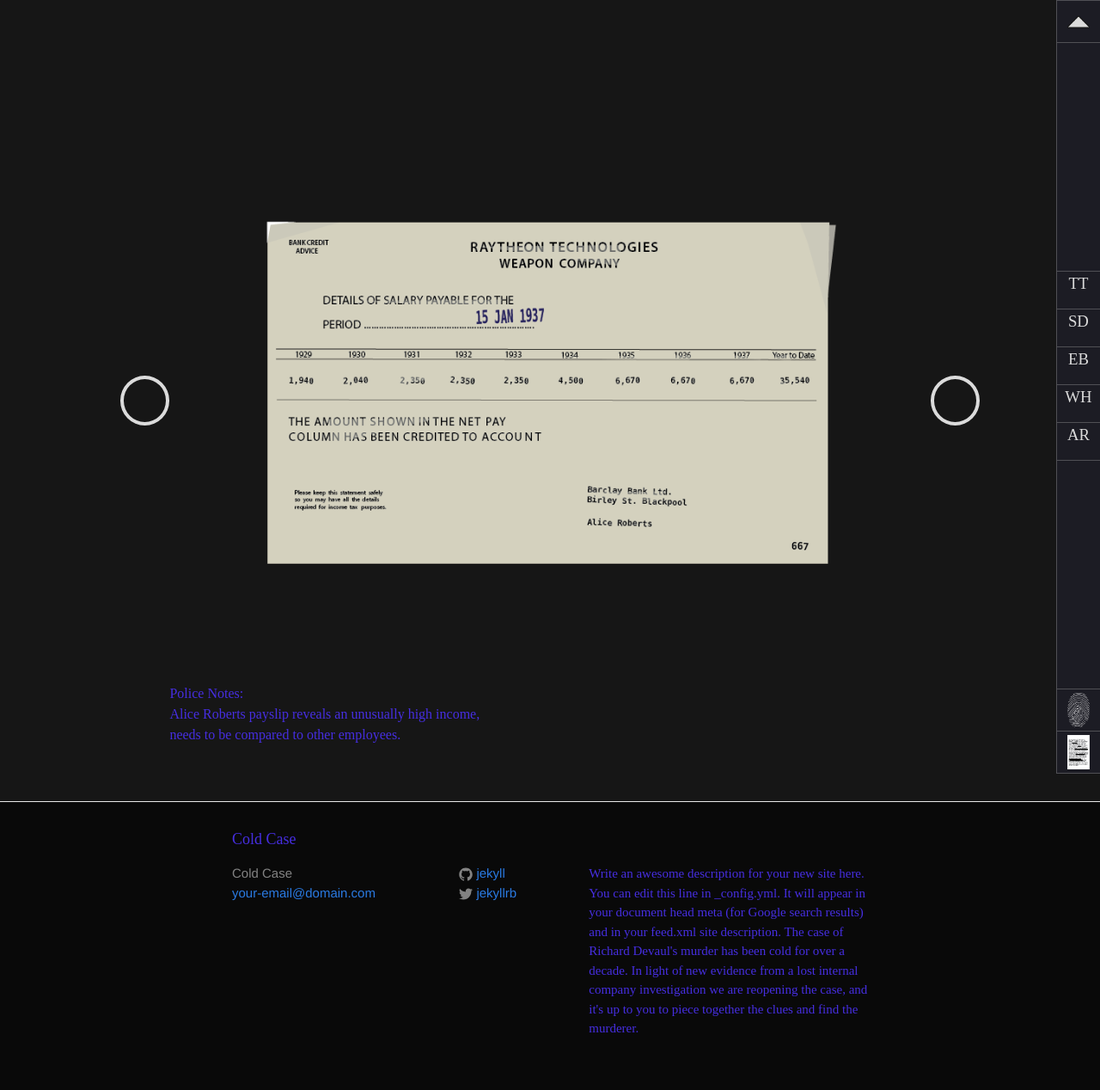
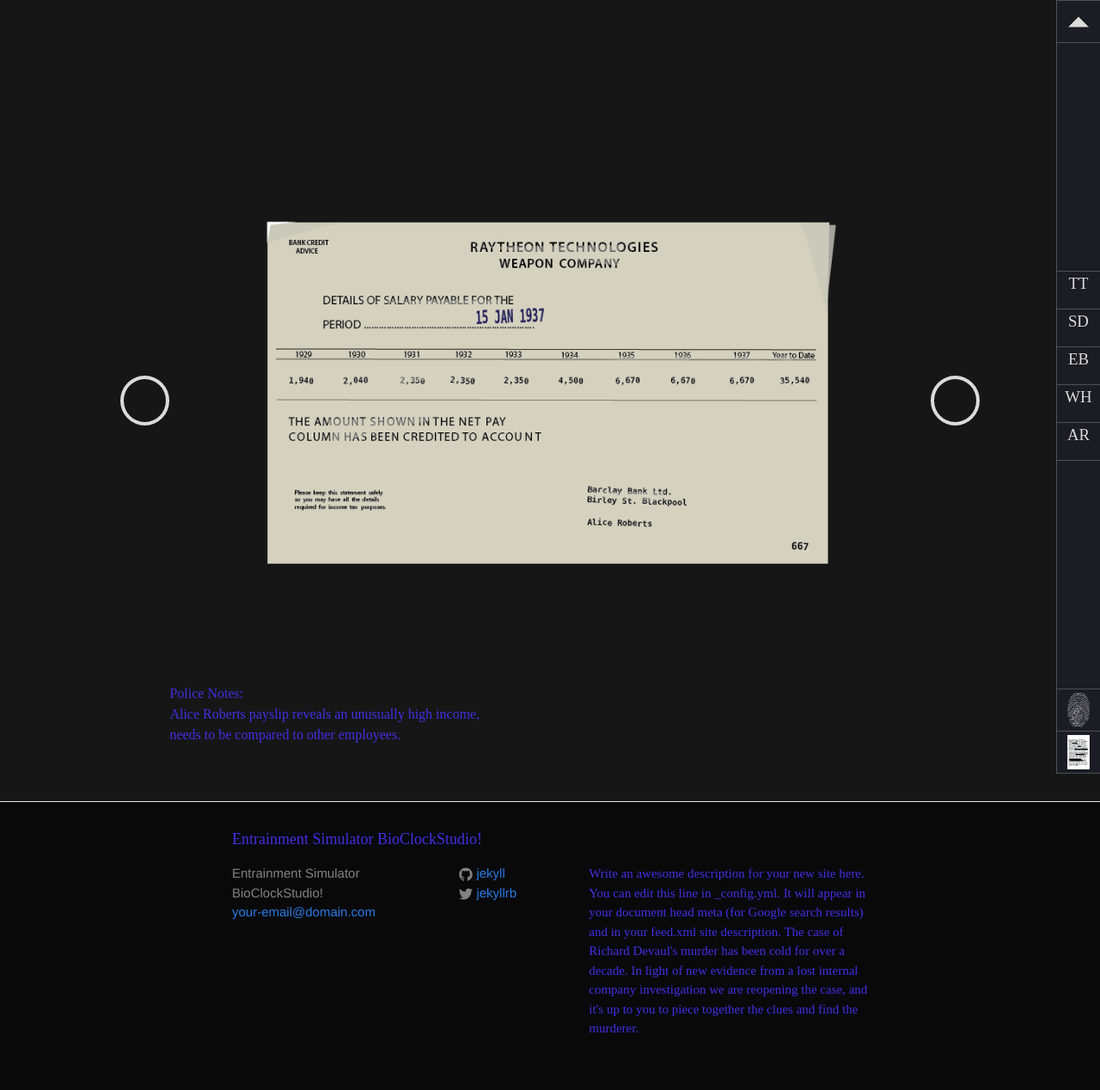
Before and after one commit to dwelkie/Entrain2.0, a Jekyll site: the page built from evidence.html, in a window 1280 px wide. Shown: the whole page at 86% size. Built offline with Jekyll 4.4.1, drawn with Linux system fonts in a browser that asks for light colours; nearby versions of some CDN libraries; some web fonts are replaced.

```diff
--- a/_config.yml
+++ b/_config.yml
@@ -6,7 +6,7 @@
 # 'jekyll serve'. If you change this file, please restart the server process.
 
 # Site settings
-title: Cold Case
+title: Entrainment Simulator BioClockStudio!
 email: your-email@domain.com
 description: > # this means to ignore newlines until "baseurl:"
 
```
Also changed, not shown: _includes/indexlineup.html (+1 -1 lines).
